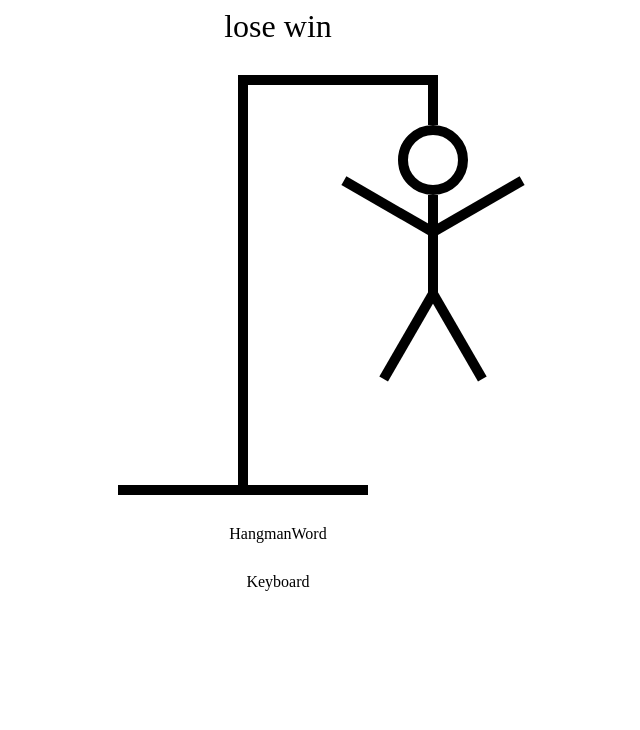
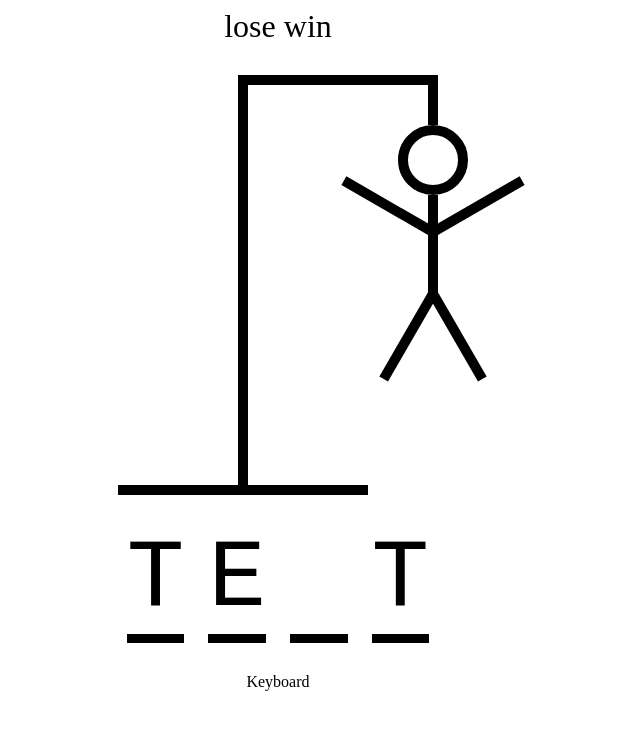
Before and after one commit to Ramish93/Hangman-react-ts, a React (Vite) app: page / in a window 1280 px wide. Shown: the top 730 px of the page, without its empty margins (362-1002 px from the left). Built offline with nearby package versions, Linux system fonts and the light colour scheme.

Commit message:
words to guess done as design in hangmanWord component

```diff
--- a/src/HangmanWord.tsx
+++ b/src/HangmanWord.tsx
@@ -1,7 +1,32 @@
-import React from "react";
+const word = "test";
+const guessedLetters = ["e", "t"];
 
 const HangmanWord = () => {
-  return <div>HangmanWord</div>;
+  return (
+    <div
+      style={{
+        display: "flex",
+        gap: ".25em",
+        fontSize: "6rem",
+        textTransform: "uppercase",
+        fontFamily: "monospace",
+      }}
+    >
+      {word.split("").map((letter, index) => (
+        <span style={{ borderBottom: ".1em solid black" }} key={index}>
+          <span
+            style={{
+              visibility: guessedLetters.includes(letter)
+                ? "visible"
+                : "hidden",
+            }}
+          >
+            {letter}
+          </span>
+        </span>
+      ))}
+    </div>
+  );
 };
 
 export default HangmanWord;
```
